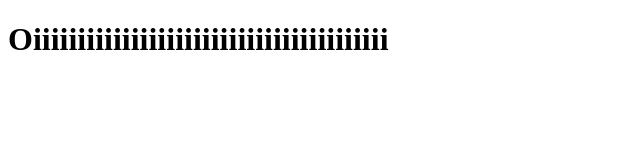
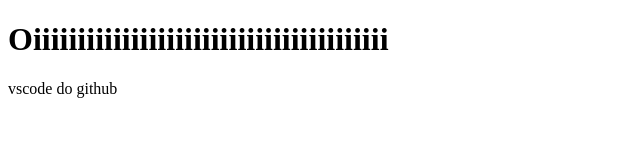
Before and after one commit to mariaeduardapereirasilveira/Teste, a plain HTML site: page index.html in a window 1280 px wide. Shown: the whole page, without its empty margins (0-640 px from the left). Drawn offline with Linux system fonts and the light colour scheme.

Commit message:
Ateração frase

```diff
--- a/index.html
+++ b/index.html
@@ -7,5 +7,6 @@
 </head>
 <body>
     <h1>Oiiiiiiiiiiiiiiiiiiiiiiiiiiiiiiiiiiiiiiii</h1>
+    vscode do github
 </body>
 </html>
```
